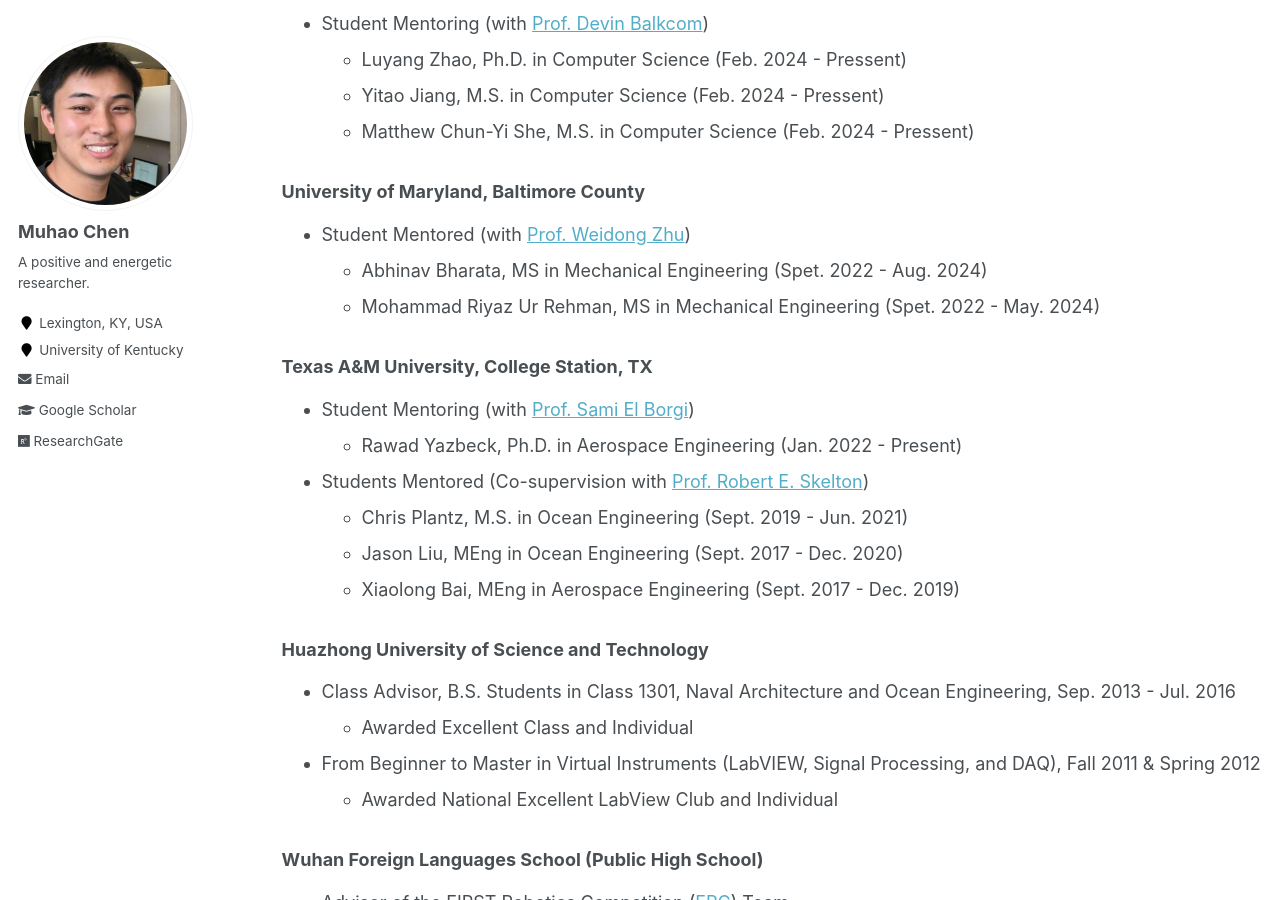
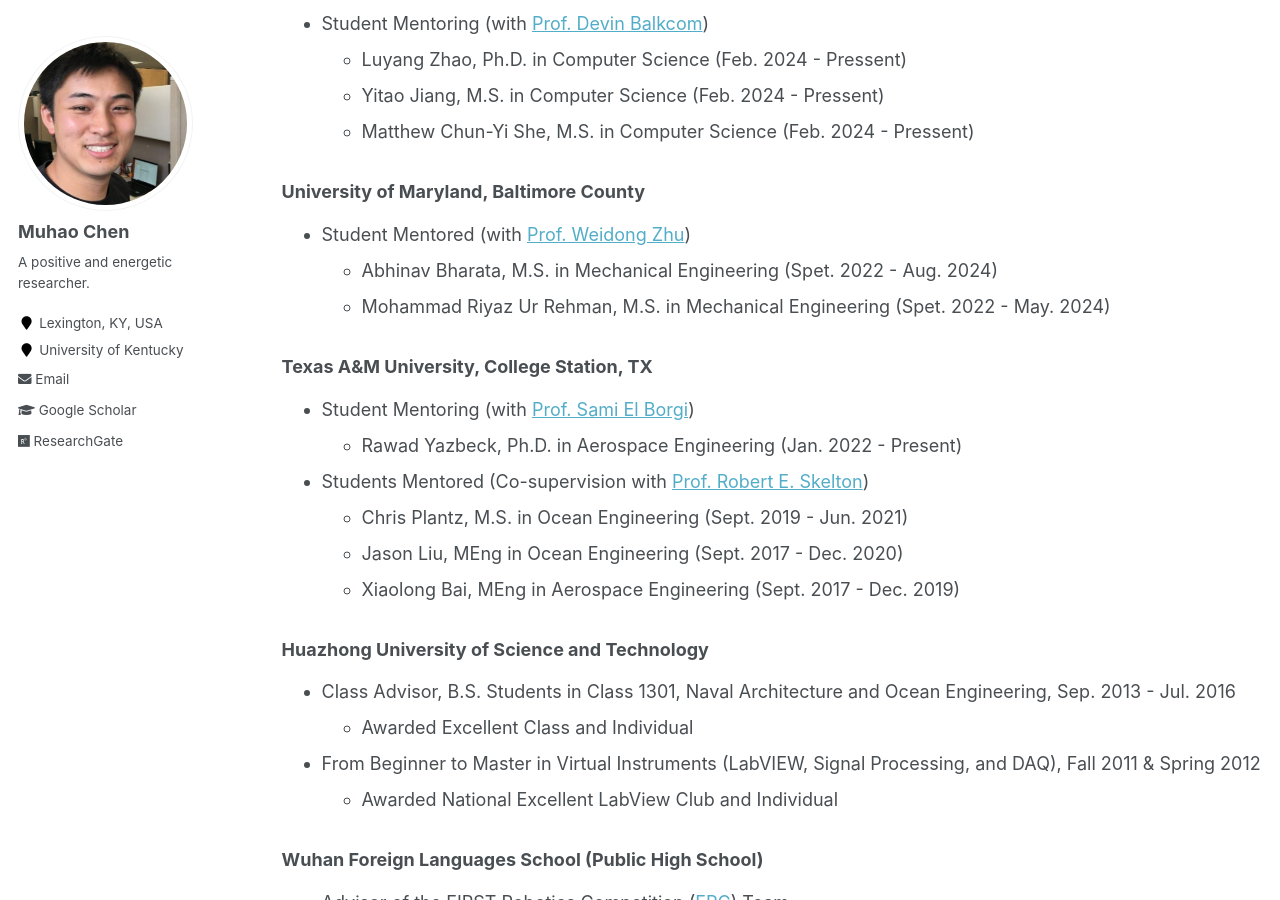
Before and after one commit to Muhao-Chen/muhao-chen.github.io, a Jekyll site: the page built from _pages/teaching.md, in a window 1280 px wide and 900 px high, scrolled down 908 px. Built offline with Jekyll 4.4.1, drawn with Linux system fonts in a browser that asks for light colours.

```diff
--- a/_pages/teaching.md
+++ b/_pages/teaching.md
@@ -37,8 +37,8 @@ toc: true
 
 ### University of Maryland, Baltimore County
 - Student Mentored (with [Prof. Weidong Zhu](https://me.umbc.edu/dr-weidong-zhu/))
-    * Abhinav Bharata, MS in Mechanical Engineering (Spet. 2022 - Aug. 2024)
-    * Mohammad Riyaz Ur Rehman, MS in Mechanical Engineering (Spet. 2022 - May. 2024)
+    * Abhinav Bharata, M.S. in Mechanical Engineering (Spet. 2022 - Aug. 2024)
+    * Mohammad Riyaz Ur Rehman, M.S. in Mechanical Engineering (Spet. 2022 - May. 2024)
 
 
 ### Texas A&M University, College Station, TX
```
